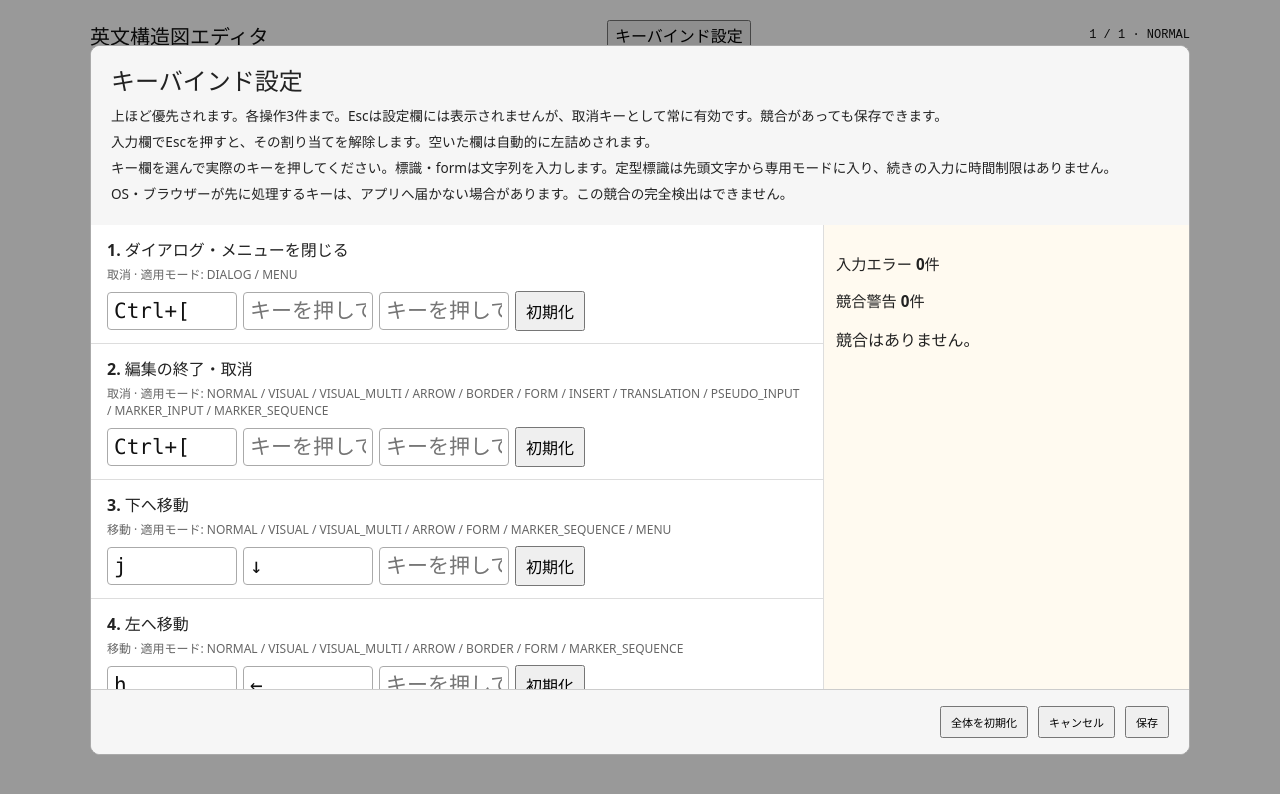
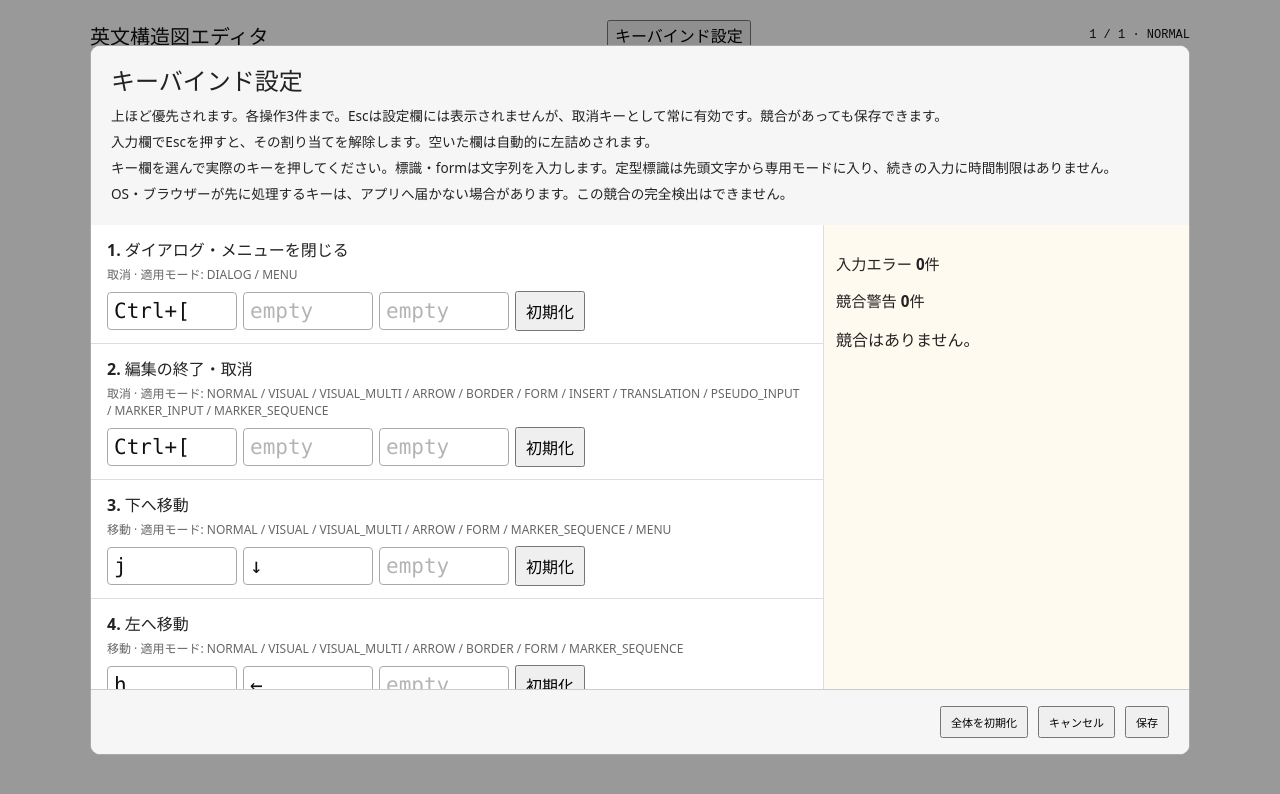
Before and after one commit to yojiyama7/kiri-kyo_editor_2, a Svelte app: page / in a window 1280 px wide. Both pictures are taken after a click on the button "キーバインド設定". Shown: the top 794 px of the page. Built offline with nearby package versions, Linux system fonts and the light colour scheme.

Commit message:
空のキーバインド欄を明示

```diff
--- a/src/KeybindingSettings.svelte
+++ b/src/KeybindingSettings.svelte
@@ -100,13 +100,13 @@
               {@const binding = editableBindings(operation.id)[index]}
               <div class="binding-slot">
                 {#if operation.sequence}
-                  <input aria-label={`${operation.label} 割り当て${index + 1}`} value={binding?.kind === 'sequence' ? binding.sequence : ''}
+                  <input aria-label={`${operation.label} 割り当て${index + 1}`} value={binding?.kind === 'sequence' ? binding.sequence : ''} placeholder="empty"
                     data-operation={operation.id} data-slot={index}
                     on:input={(event) => updateSequence(event, operation.id, index)}
                     on:keydown={(event) => clearSlot(event, operation.id, index)} />
                 {:else}
                   <input readonly aria-label={`${operation.label} 割り当て${index + 1}`}
-                    value={binding ? bindingLabel(binding) : ''} placeholder="キーを押して登録"
+                    value={binding ? bindingLabel(binding) : ''} placeholder="empty"
                     data-operation={operation.id} data-slot={index}
                     class:recording={recording === `${operation.id}:${index}`}
                     on:focus={() => { recording = `${operation.id}:${index}`; }} on:blur={() => { recording = null; }}
@@ -156,6 +156,7 @@
   .binding-slots { display: flex; flex-wrap: wrap; gap: 6px; align-items: center; margin-top: 8px; }
   .binding-slot { display: flex; align-items: center; gap: 4px; }
   input { width: 130px; padding: 6px; border: 1px solid #aaa; border-radius: 4px; }
+  input::placeholder { color: #777; opacity: .55; }
   input.recording { outline: 2px solid #2672ae; }
   button { padding: 6px 9px; cursor: pointer; }
   button:disabled { cursor: default; }
```
Also changed, not shown: 1 other file (tests, documents, lock files or other folders).
